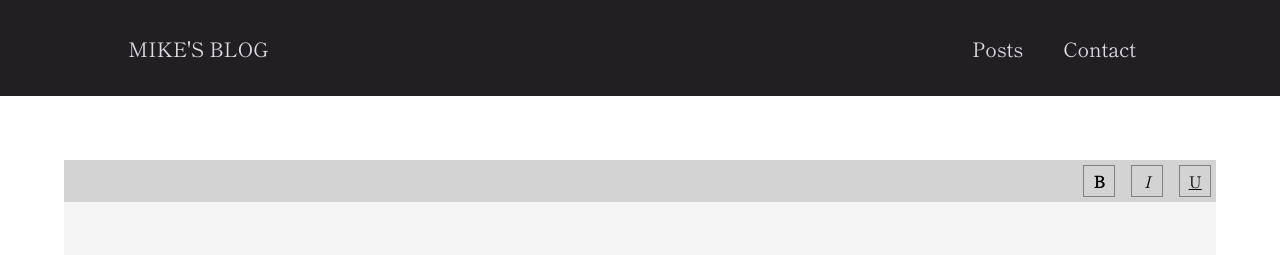
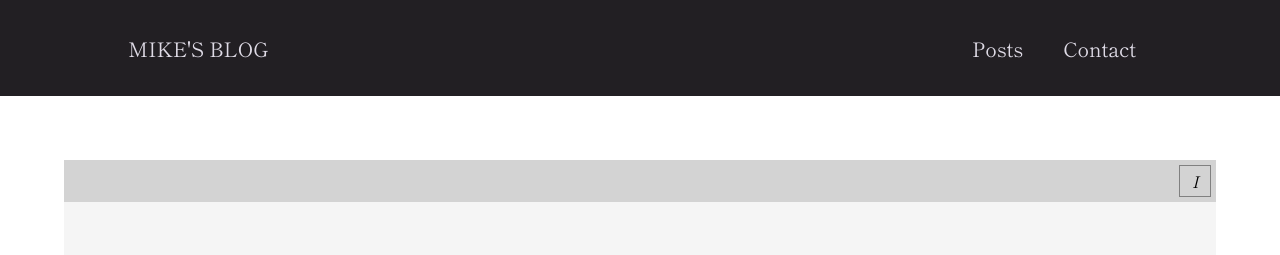
Before and after one commit to mlshohet/poetry-club-next, a Next.js app: page /submission in a window 1280 px wide. Shown: the top 255 px of the page. Built offline with nearby package versions, Linux system fonts and the light colour scheme.

Commit message:
finished editor and figured out hot to output HTML from Draft editorState

```diff
--- a/components/submission/submission-form-draft.jsx
+++ b/components/submission/submission-form-draft.jsx
@@ -10,12 +10,53 @@ function TextEditor() {
 	const focused = useRef();
 	useEffect(() => focused.current.focus(), []);
 
-	const [isBActive, setIsBActive] = useState(false);
 	const [isIActive, setIsIActive] = useState(false);
-	const [isUActive, setIsUActive] = useState(false);
 	const [editorState, setEditorState] = useState(
 		() => EditorState.createEmpty(),
 	);
+
+	function getContent() {
+
+		const block = editorState.getCurrentContent();
+
+		const rawJS = convertToRaw(block);
+		const text = rawJS.blocks;
+
+		let lineArr;
+		let finalText = '<p>';
+
+		text.map(line => {
+
+			lineArr = line.text.split('');
+			lineArr.map((letter, i) => {
+				if (letter === "<") {
+					lineArr.splice(i+1, 0, "&zwnj;");
+				}
+			});
+
+			if (line.inlineStyleRanges.length !== 0) {
+				line.inlineStyleRanges.map(style => {
+						const { offset, length } = style;
+						lineArr.splice(offset, 0, '<i>');
+						lineArr.splice(offset + length + 1, 0, '</i>');
+					}
+				);
+
+				finalText = finalText.concat(lineArr.join('')+'\n');
+			} else {
+				finalText = finalText.concat(lineArr.join('')+'\n');
+			}
+		});
+
+		const parser = new DOMParser();
+		const htmlDoc = parser.parseFromString(finalText, "text/html");
+		const outputDiv = document.getElementById("output"); // id of where to append the children
+		const p = htmlDoc.querySelectorAll("p"); // children of the first paragraph in the HTML doc of text
+		for (let node of p) {
+			outputDiv.appendChild(node);
+		}
+		console.log("Text ", finalText);
+	}
 
 	function handleKeyCommand(command, editorState) {
 		const newState = RichUtils.handleKeyCommand(editorState, command);
@@ -51,19 +92,6 @@ function TextEditor() {
 			<div className={classes.editorContainer}>
 				<div className={classes.buttonsContainer}>
 					<button
-						style={{"fontWeight": "bold"}}
-						className = {
-							isBActive ?
-							classes.active :
-							classes.buttonStyle
-						}
-						value="B"
-						onMouseDown={onStyleClickHandler}
-					>
-
-							B
-					</button>
-					<button
 						style={{"fontStyle": "italic"}}
 						className = {
 							isIActive?
@@ -77,19 +105,6 @@ function TextEditor() {
 							I
 
 					</button>
-					<button
-						style={{"textDecoration": "underline"}}
-						className = {
-							isUActive?
-							classes.active :
-							classes.buttonStyle
-						}
-						value="U"
-						onMouseDown={onStyleClickHandler}
-					>
-
-							U
-					</button>
 				</div>
 				<div className={classes.editorMain}>
 
@@ -101,19 +116,22 @@ function TextEditor() {
 					/>
 				</div>
 				<div className={classes.actions}>
-					<button className={classes.buttonStylePublish}>Publish</button>
+					<button
+						className={classes.buttonStylePublish}
+						onClick={getContent}
+					>
+						Publish
+					</button>
+
+				</div>
+				<div id="output" className={classes.output}
+				>
+
 				</div>
 			</div>
+
 		</Fragment>
 		);
-};
-
-const MyInput = () => {
-  const [value, setValue] = useState('');
-  const onChange = (event) => setValue(event.target.value);
-
-
-  return <input value={value} onChange={onChange} />;
 };
 
 async function getData(id, slug) {
--- a/components/submission/submission-form.module.css
+++ b/components/submission/submission-form.module.css
@@ -12,7 +12,7 @@
 }
 
 .buttonStyle {
-  margin-left: 1rem;
+  margin-left: 0.8rem;
   display: flex;
   justify-content: center;
   align-items: center;
@@ -29,7 +29,7 @@
 }
 
 .active {
-  margin-left: 1rem;
+  margin-left: 0.8rem;
   color: lightgray;
   display: flex;
   justify-content: center;
@@ -45,6 +45,13 @@
   font-size: 1.5rem;
   padding: 1.2rem;
   height: 15rem;
+}
+
+.output {
+  white-space: pre-line;
+  text-align: left;
+  margin: 10px;
+  height: 150px;
 }
 
 .contact {
```
